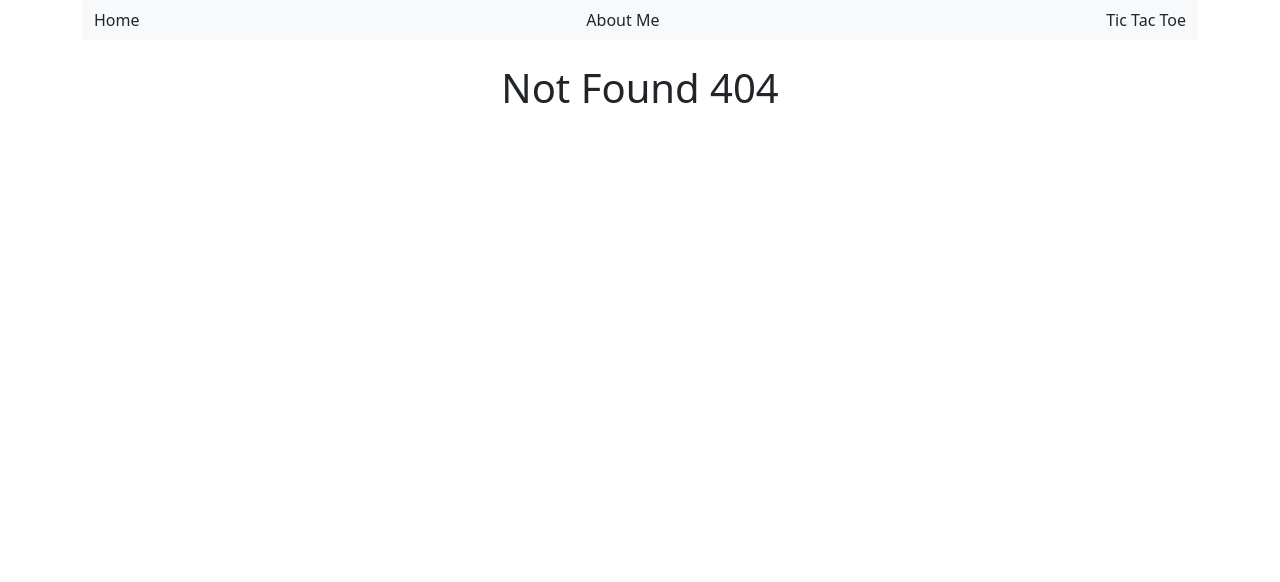
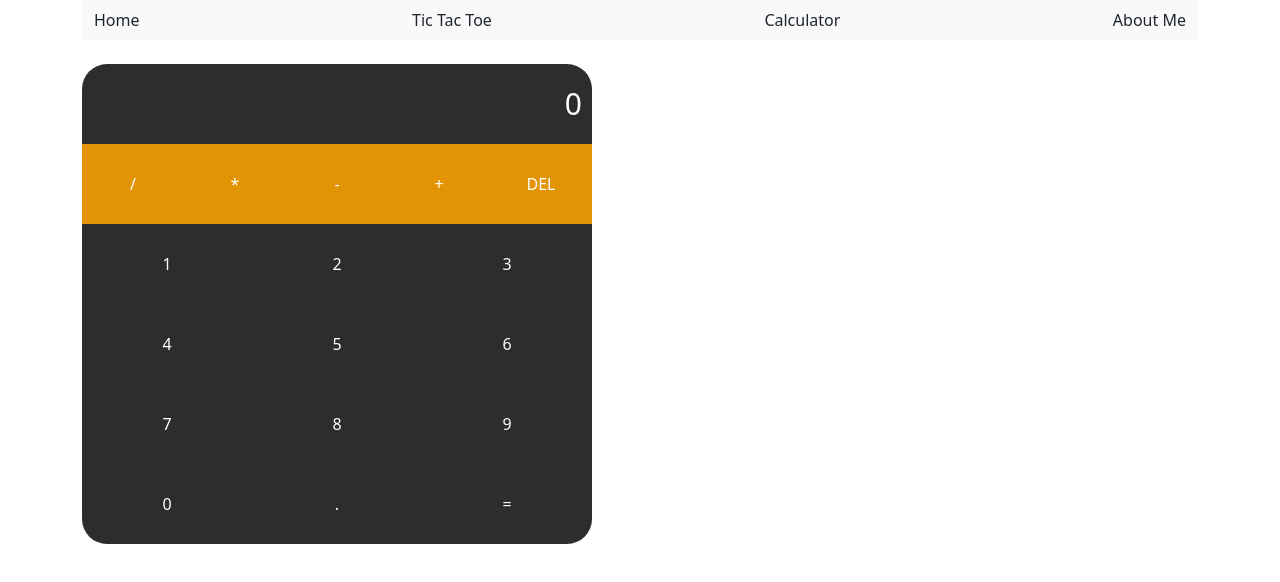
Before and after one commit to jrbderobles/ReactTictactoe, a React (Create React App) app: page /calculator in a window 1280 px wide. Before the commit this address had no page. Shown: the top 582 px of the page. Built offline with nearby package versions, Linux system fonts and the light colour scheme.

Commit message:
Added a Calculator and its components

```diff
--- a/package.json
+++ b/package.json
@@ -11,6 +11,7 @@
     "@types/react": "^18.0.21",
     "@types/react-dom": "^18.0.6",
     "bootstrap": "^5.2.2",
+    "mathjs": "^11.3.0",
     "react": "^18.2.0",
     "react-bootstrap": "^2.5.0",
     "react-dom": "^18.2.0",
--- a/src/App.tsx
+++ b/src/App.tsx
@@ -7,6 +7,7 @@ import HomePage from './Pages/HomePage';
 import AboutPage from './Pages/AboutPage';
 import NotFoundPage from './Pages/NotFoundPage';
 import TicTacToe from './Game/TicTacToe';
+import Calculator from './Applications/Calculator';
 
 function App() {
   return (
@@ -15,15 +16,17 @@ function App() {
         <Navbar expand='lg' variant='light' bg='light'>
           <Container>
             <Link className='nav-link' to='/'>Home</Link>
+            <Link className='nav-link' to='/tictactoe'>Tic Tac Toe</Link>
+            <Link className='nav-link' to='/calculator'>Calculator</Link>
             <Link className='nav-link' to='/about'>About Me</Link>
-            <Link className='nav-link' to='/tictactoe'>Tic Tac Toe</Link>
           </Container>
         </Navbar><br />
 
         <Routes>
           <Route path='/' element={<HomePage />} />
+          <Route path='/tictactoe' element={<TicTacToe />} />
+          <Route path='/calculator' element={<Calculator />} />
           <Route path='/about' element={<AboutPage />} />
-          <Route path='/tictactoe' element={<TicTacToe />} />
           <Route path='*' element={<NotFoundPage />} />
         </Routes>
       </Container>
--- /dev/null
+++ b/src/Applications/Calculator.css
@@ -0,0 +1,55 @@
+.calculator-row {
+  display: flex;
+  flex-direction: row;
+}
+
+.calculator-display {
+  width: 510px;
+  height: 80px;
+  line-height: 80px;
+  background-color: rgb(46, 44, 44);
+  border-radius: 25px 25px 0 0;
+  text-align: right;
+  color: white;
+}
+
+.calculator-display p {
+  margin-right: 10px;
+  font-size: 30px;
+}
+
+.calculator-operation {
+  width: 102px;
+  height: 80px;
+  line-height: 80px;
+  background-color: rgb(226, 148, 4);
+  text-align: center;
+  color: white;
+  cursor: pointer;
+}
+
+.calculator-operation:hover {
+  background-color: rgb(194, 128, 7);
+}
+
+.calculator-number {
+  width: 170px;
+  height: 80px;
+  line-height: 80px;
+  background-color: rgb(46, 44, 44);
+  text-align: center;
+  color: white;
+  cursor: pointer;
+}
+
+.calculator-number:hover {
+  background-color: rgb(34, 33, 33);
+}
+
+.calculator-bottom-left {
+  border-radius: 0 0 0 25px;
+}
+
+.calculator-bottom-right {
+  border-radius: 0 0 25px 0;
+}
--- /dev/null
+++ b/src/Applications/Calculator.tsx
@@ -0,0 +1,85 @@
+import React, { FC, ReactNode, useState } from 'react'
+import { evaluate } from 'mathjs';
+
+import CalculatorDisplay from '../components/CalculatorDisplay';
+import CalculatorOperatorOrOperand from '../components/CalculatorOperatorOrOperand';
+
+const Calculator: FC = () => {
+  const [expression, setExpression] = useState<string>('0');
+  const [history, setHistory] = useState<{ values: boolean[] }[]>([{
+    values: Array(17).fill(false)
+  }]);
+
+  const onNumberOrOperationClick = (i: string): void => {
+    if (i === 'DEL') {
+      setExpression('0');
+      return;
+    }
+
+    if (expression === '0') {
+      setExpression(i);
+      return;
+    }
+
+    if (i === '=') {
+      const expressonRegex = /(?:(?:^|[-+_*/])(?:\s*-?\d+(\.\d+)?(?:[eE][+-]?\d+)?\s*))+$/
+
+      if (expressonRegex.test(expression)) {
+        setExpression(evaluate(expression));
+      } else {
+        alert('Mathematical expression is invalid!');
+      }
+
+      return;
+    }
+
+    setExpression(expression + i);
+  };
+
+  const renderOperatorOrOperand = (i: string, additionalClassNames?: string): ReactNode => {
+    return (
+      <CalculatorOperatorOrOperand
+        additionalClassNames={additionalClassNames}
+        onClick={() => onNumberOrOperationClick(i)}
+        value={i}
+      />
+    );
+  }
+
+  return (
+    <div>
+      <div className='calculator-row calculator-top-edge'>
+        <CalculatorDisplay value={expression} />
+      </div>
+      <div className='calculator-row'>
+        {renderOperatorOrOperand('/', 'calculator-operation')}
+        {renderOperatorOrOperand('*', 'calculator-operation')}
+        {renderOperatorOrOperand('-', 'calculator-operation')}
+        {renderOperatorOrOperand('+', 'calculator-operation')}
+        {renderOperatorOrOperand('DEL', 'calculator-operation')}
+      </div>
+      <div className='calculator-row'>
+        {renderOperatorOrOperand('1', 'calculator-number')}
+        {renderOperatorOrOperand('2', 'calculator-number')}
+        {renderOperatorOrOperand('3', 'calculator-number')}
+      </div>
+      <div className='calculator-row'>
+        {renderOperatorOrOperand('4', 'calculator-number')}
+        {renderOperatorOrOperand('5', 'calculator-number')}
+        {renderOperatorOrOperand('6', 'calculator-number')}
+      </div>
+      <div className='calculator-row'>
+        {renderOperatorOrOperand('7', 'calculator-number')}
+        {renderOperatorOrOperand('8', 'calculator-number')}
+        {renderOperatorOrOperand('9', 'calculator-number')}
+      </div>
+      <div className='calculator-row'>
+        {renderOperatorOrOperand('0', 'calculator-number calculator-bottom-left')}
+        {renderOperatorOrOperand('.', 'calculator-number')}
+        {renderOperatorOrOperand('=', 'calculator-number calculator-bottom-right')}
+      </div>
+    </div>
+  );
+}
+
+export default Calculator;
--- /dev/null
+++ b/src/components/CalculatorDisplay.tsx
@@ -0,0 +1,17 @@
+import React, { FC } from 'react'
+
+import '../Applications/Calculator.css';
+
+interface CalculatorDisplayProps {
+  value: string
+}
+
+const CalculatorDisplay: FC<CalculatorDisplayProps> = ({ value }) => {
+  return (
+    <div className='calculator-display'>
+      <p>{value}</p>
+    </div>
+  );
+}
+
+export default CalculatorDisplay;
--- /dev/null
+++ b/src/components/CalculatorOperatorOrOperand.tsx
@@ -0,0 +1,22 @@
+import React, { FC } from 'react'
+
+import '../Applications/Calculator.css';
+
+interface CalculatorOperatorOrOperand {
+  additionalClassNames?: string;
+  onClick(): void;
+  value: string;
+}
+
+const CalculatorNumber: FC<CalculatorOperatorOrOperand> = ({ additionalClassNames, value, onClick }) => {
+  return (
+    <div
+      className={additionalClassNames ? additionalClassNames: ''}
+      onClick={onClick}
+    >
+      {value}
+    </div>
+  );
+}
+
+export default CalculatorNumber;
```
Also changed, not shown: 1 other file (tests, documents, lock files or other folders).
